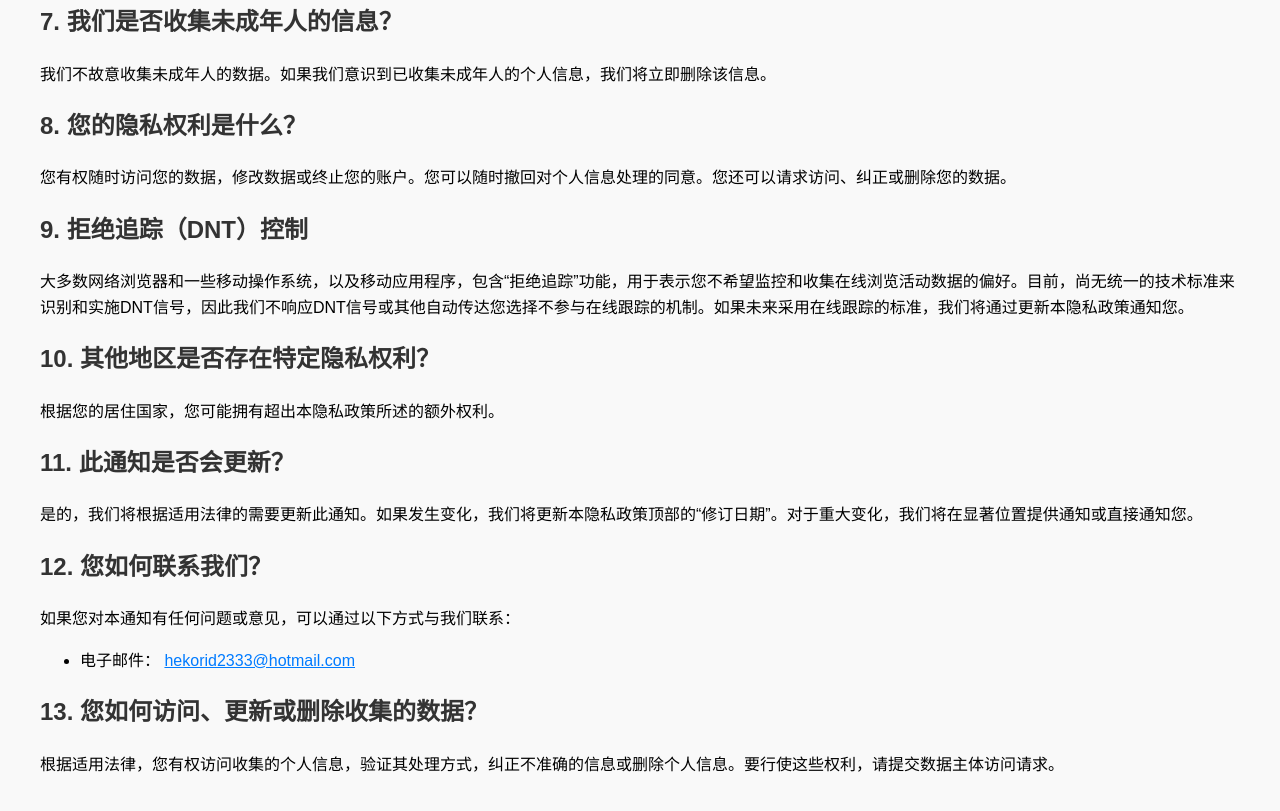
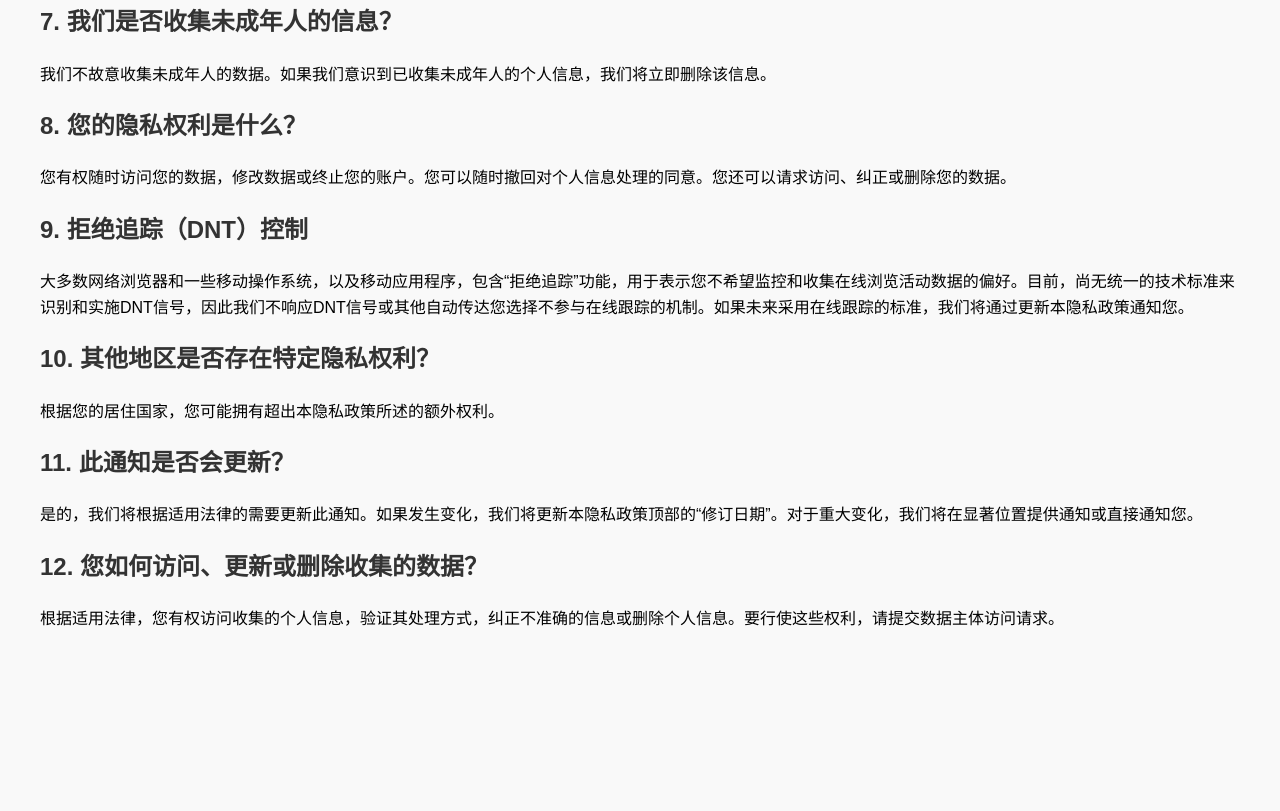
Before and after one commit to CHENMOUAD/besemads.site, a plain HTML site: page privacy.html in a window 1280 px wide. Shown: the part 2221-3032 px from the top of the page. After the commit the page ends 2909 px from the top, so only its background shows below. Drawn offline with Linux system fonts and the light colour scheme.

Commit message:
Add files via upload

```diff
--- a/privacy.html
+++ b/privacy.html
@@ -118,15 +118,9 @@
     <h2 id="updates">11. 此通知是否会更新？</h2>
     <p>是的，我们将根据适用法律的需要更新此通知。如果发生变化，我们将更新本隐私政策顶部的“修订日期”。对于重大变化，我们将在显著位置提供通知或直接通知您。</p>
 
-    <h2 id="contact">12. 您如何联系我们？</h2>
-    <p>如果您对本通知有任何问题或意见，可以通过以下方式与我们联系：</p>
-    <ul>
 
-        <li>电子邮件： <a href="mailto:hekorid2333@hotmail.com">hekorid2333@hotmail.com</a></li>
 
-    </ul>
-
-    <h2 id="access">13. 您如何访问、更新或删除收集的数据？</h2>
+    <h2 id="access">12. 您如何访问、更新或删除收集的数据？</h2>
     <p>根据适用法律，您有权访问收集的个人信息，验证其处理方式，纠正不准确的信息或删除个人信息。要行使这些权利，请提交数据主体访问请求。</p>
 </body>
 </html>
```
